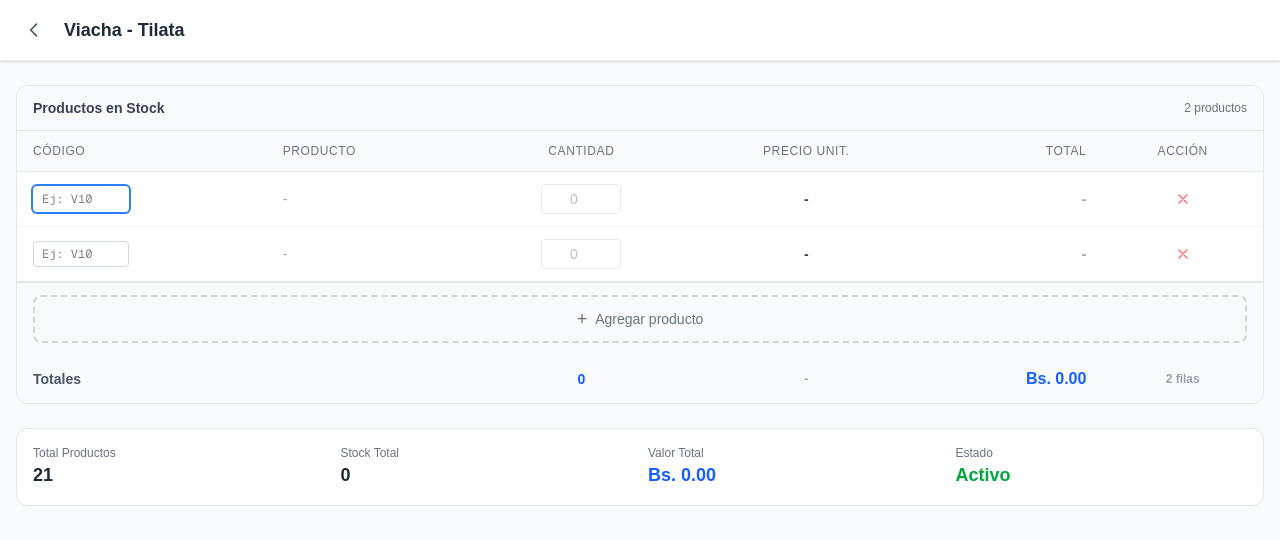
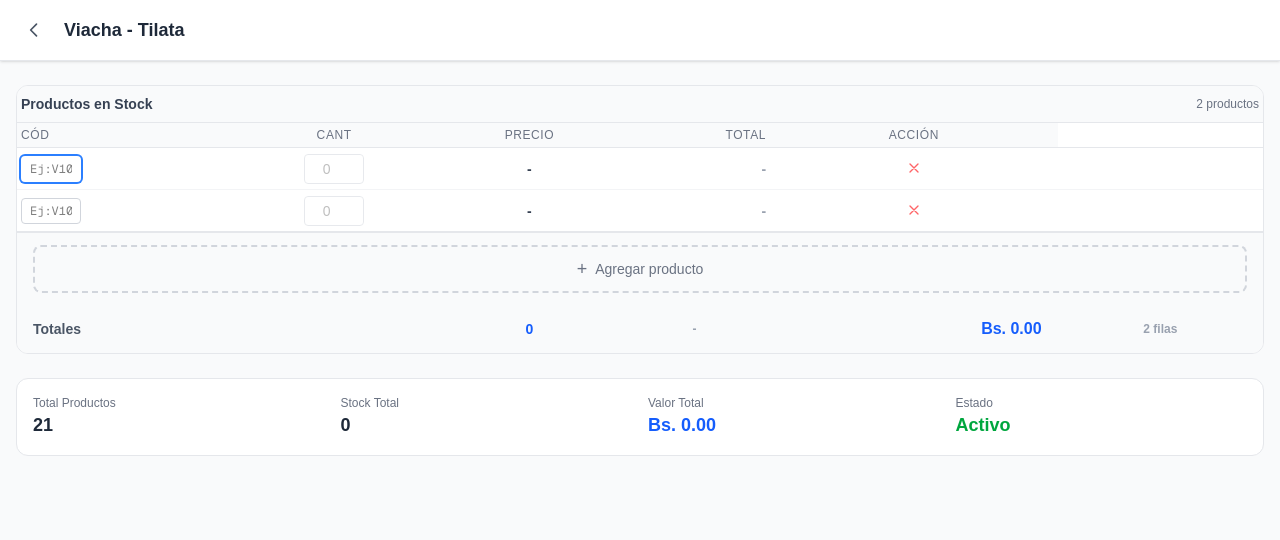
Before and after one commit to pcristhian/tfdistribucion, a Next.js app: page /dashboard/viacha-tilata in a window 1280 px wide. Shown: the top 540 px of the page. Built offline with nearby package versions, Linux system fonts and the light colour scheme.

Commit message:
ajuste en espaciado

```diff
--- a/src/app/dashboard/viacha-tilata/components/Tabla.jsx
+++ b/src/app/dashboard/viacha-tilata/components/Tabla.jsx
@@ -164,7 +164,7 @@ export default function Tabla({
     return (
         <div className="bg-white rounded-xl border border-gray-200 overflow-hidden">
             {/* Título */}
-            <div className="px-4 py-3 bg-gray-50 border-b border-gray-200 flex justify-between items-center">
+            <div className="px-1 py-2 bg-gray-50 border-b border-gray-200 flex justify-between items-center">
                 <h3 className="text-sm font-semibold text-gray-700">{titulo}</h3>
                 <span className="text-xs text-gray-500">
                     {filas.length} productos
@@ -176,22 +176,19 @@ export default function Tabla({
                 <table className="w-full text-sm">
                     <thead className="bg-gray-50 border-b border-gray-200">
                         <tr>
-                            <th className="px-4 py-3 text-left text-xs font-medium text-gray-500 uppercase tracking-wider">
-                                Código
+                            <th className="px-1 py-1 text-left text-xs font-medium text-gray-500 uppercase tracking-wider">
+                                Cód
                             </th>
-                            <th className="px-4 py-3 text-left text-xs font-medium text-gray-500 uppercase tracking-wider">
-                                Producto
+                            <th className="px-1 py-1 text-center text-xs font-medium text-gray-500 uppercase tracking-wider">
+                                Cant
                             </th>
-                            <th className="px-4 py-3 text-center text-xs font-medium text-gray-500 uppercase tracking-wider">
-                                Cantidad
+                            <th className="px-1 py-1 text-center text-xs font-medium text-gray-500 uppercase tracking-wider">
+                                Precio
                             </th>
-                            <th className="px-4 py-3 text-center text-xs font-medium text-gray-500 uppercase tracking-wider">
-                                Precio Unit.
-                            </th>
-                            <th className="px-4 py-3 text-right text-xs font-medium text-gray-500 uppercase tracking-wider">
+                            <th className="px-1 py-1 text-right text-xs font-medium text-gray-500 uppercase tracking-wider">
                                 Total
                             </th>
-                            <th className="px-4 py-3 text-center text-xs font-medium text-gray-500 uppercase tracking-wider">
+                            <th className="px-1 py-1 text-center text-xs font-medium text-gray-500 uppercase tracking-wider">
                                 Acción
                             </th>
                         </tr>
@@ -220,14 +217,14 @@ export default function Tabla({
                                         className={`hover:bg-gray-50 transition-colors text-black ${tieneStock ? 'bg-green-50/30' : ''}`}
                                     >
                                         {/* Código - Input editable */}
-                                        <td className="px-4 py-3">
+                                        <td className="px-1 py-1">
                                             <input
                                                 type="text"
                                                 value={codigo}
                                                 onChange={(e) => handleCodigoChange(fila.id, e.target.value)}
-                                                className={`w-24 px-2 py-1 border rounded text-xs font-mono focus:ring-2 focus:ring-blue-500 focus:border-transparent outline-none ${productoEncontrado ? 'border-green-400 bg-green-50' : 'border-gray-300'
+                                                className={`w-15 px-2 py-1 border rounded text-xs font-mono focus:ring-2 focus:ring-blue-500 focus:border-transparent outline-none ${productoEncontrado ? 'border-green-400 bg-green-50' : 'border-gray-300'
                                                     }`}
-                                                placeholder="Ej: V10"
+                                                placeholder="Ej:V10"
                                                 autoFocus={index === 0}
                                             />
                                             {!productoEncontrado && codigo && (
@@ -236,28 +233,13 @@ export default function Tabla({
                                                 </div>
                                             )}
                                         </td>
-
-                                        {/* Producto - Solo lectura */}
-                                        <td className="px-4 py-3">
-                                            <div className="flex flex-col">
-                                                <span className={`text-sm font-medium ${productoEncontrado ? 'text-gray-800' : 'text-gray-400'}`}>
-                                                    {producto ? producto.nombre : '-'}
-                                                </span>
-                                                {tieneLimite && productoEncontrado && (
-                                                    <span className="text-[10px] text-gray-500">
-                                                        Límite: {formatNumber(producto.limite)}
-                                                    </span>
-                                                )}
-                                            </div>
-                                        </td>
-
                                         {/* Cantidad - Input editable */}
-                                        <td className="px-4 py-3 text-center text-black">
+                                        <td className="px-1 py-1 text-center text-black">
                                             <input
                                                 type="number"
                                                 value={cantidad || ''}
                                                 onChange={(e) => handleCantidadChange(fila.id, e.target.value)}
-                                                className={`w-20 px-2 py-1 text-center border rounded focus:ring-2 focus:ring-blue-500 focus:border-transparent outline-none ${enLimite ? 'border-amber-400 bg-amber-50' : 'border-gray-300'
+                                                className={`w-15 px-2 py-1 text-center border rounded focus:ring-2 focus:ring-blue-500 focus:border-transparent outline-none ${enLimite ? 'border-amber-400 bg-amber-50' : 'border-gray-300'
                                                     } ${!productoEncontrado ? 'opacity-50 cursor-not-allowed' : ''}`}
                                                 min="0"
                                                 placeholder="0"
@@ -271,7 +253,7 @@ export default function Tabla({
                                         </td>
 
                                         {/* Precio Unitario */}
-                                        <td className="px-4 py-3 text-center">
+                                        <td className="px-1 py-1 text-center">
                                             <div className="flex flex-col items-center">
                                                 <span className={`text-sm font-bold ${enLimite ? 'text-amber-600' : 'text-gray-700'
                                                     } ${!productoEncontrado ? 'text-gray-400' : ''}`}>
@@ -289,9 +271,8 @@ export default function Tabla({
                                                 )}
                                             </div>
                                         </td>
-
                                         {/* Total - Cálculo en tiempo real */}
-                                        <td className="px-4 py-3 text-right">
+                                        <td className="px-1 py-1 text-right">
                                             <span className={`font-bold ${tieneStock ? 'text-blue-600' : 'text-gray-400'}`}>
                                                 {productoEncontrado ? formatPrice(total) : '-'}
                                             </span>
@@ -303,7 +284,7 @@ export default function Tabla({
                                         </td>
 
                                         {/* Acción - Eliminar (deshabilitado si es la única fila) */}
-                                        <td className="px-4 py-3 text-center">
+                                        <td className="px-1 py-2 text-center">
                                             <button
                                                 onClick={() => eliminarFila(fila.id)}
                                                 disabled={esUnicaFila}
```
